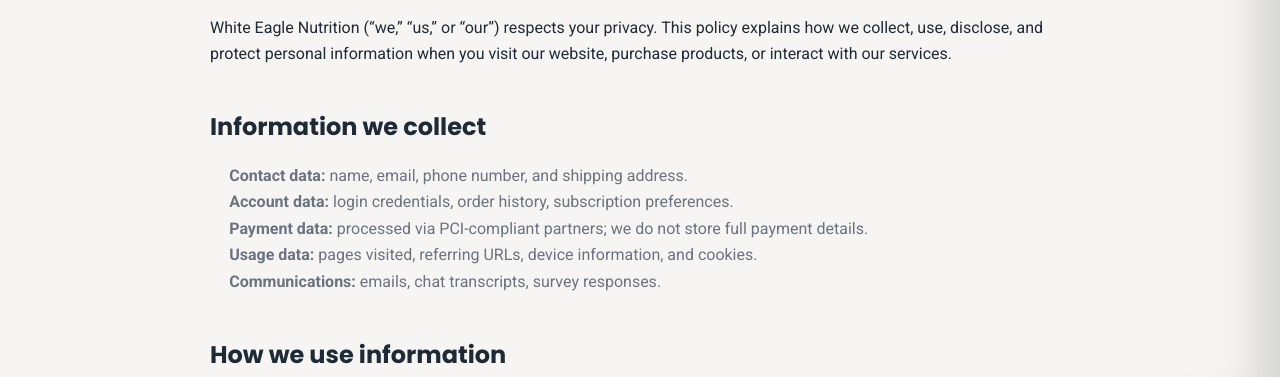
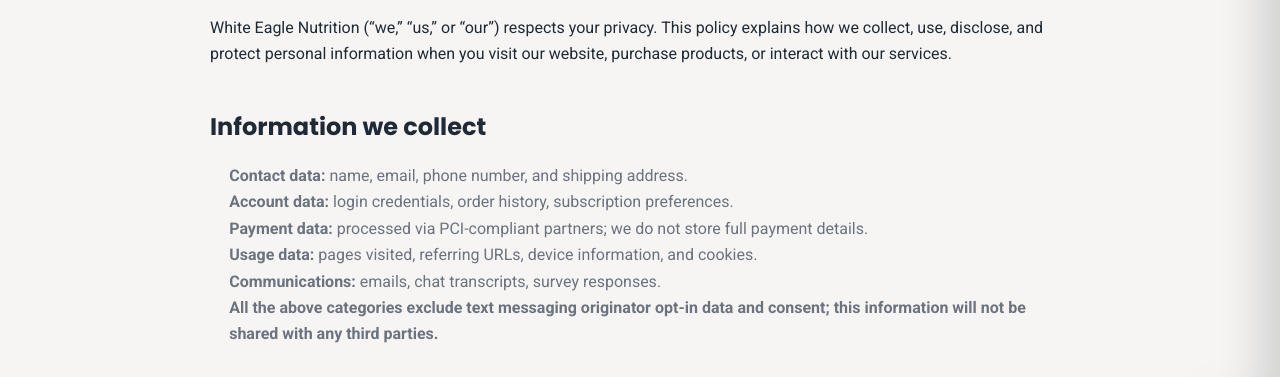
Before and after one commit to dawnsyeung/WhiteEagleNutrition, a website: page privacy.html in a window 1280 px wide. Shown: the part 349-726 px from the top of the page. Drawn offline with Linux system fonts and the light colour scheme.

Commit message:
Add clarification on data sharing in privacy policy

```diff
--- a/privacy.html
+++ b/privacy.html
@@ -76,6 +76,7 @@
           <li><strong>Payment data:</strong> processed via PCI-compliant partners; we do not store full payment details.</li>
           <li><strong>Usage data:</strong> pages visited, referring URLs, device information, and cookies.</li>
           <li><strong>Communications:</strong> emails, chat transcripts, survey responses.</li>
+          <li><strong>All the above categories exclude text messaging originator opt-in data and consent; this information will not be shared with any third parties.</strong></li>
         </ul>
 
         <h2>How we use information</h2>
```
